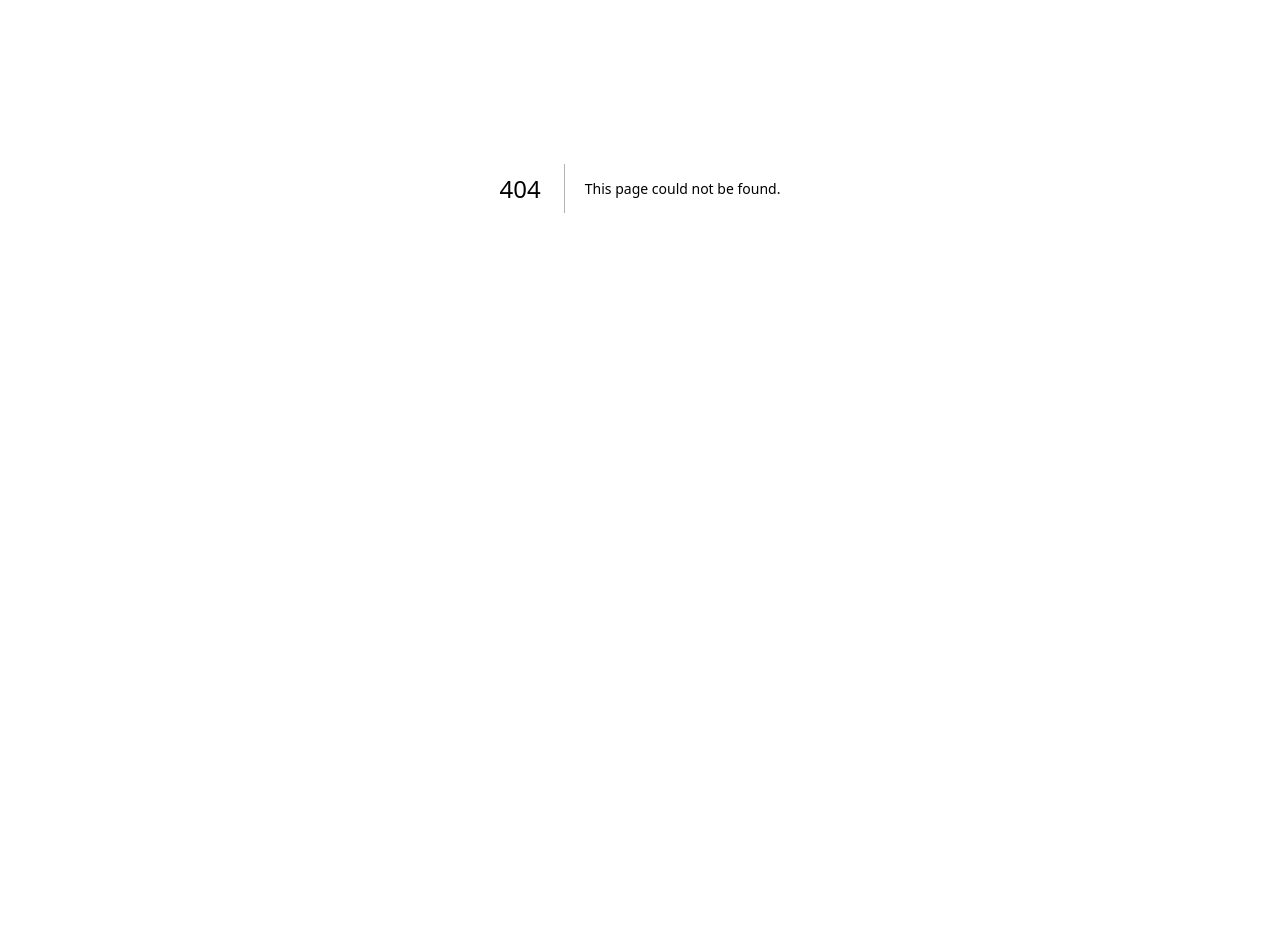
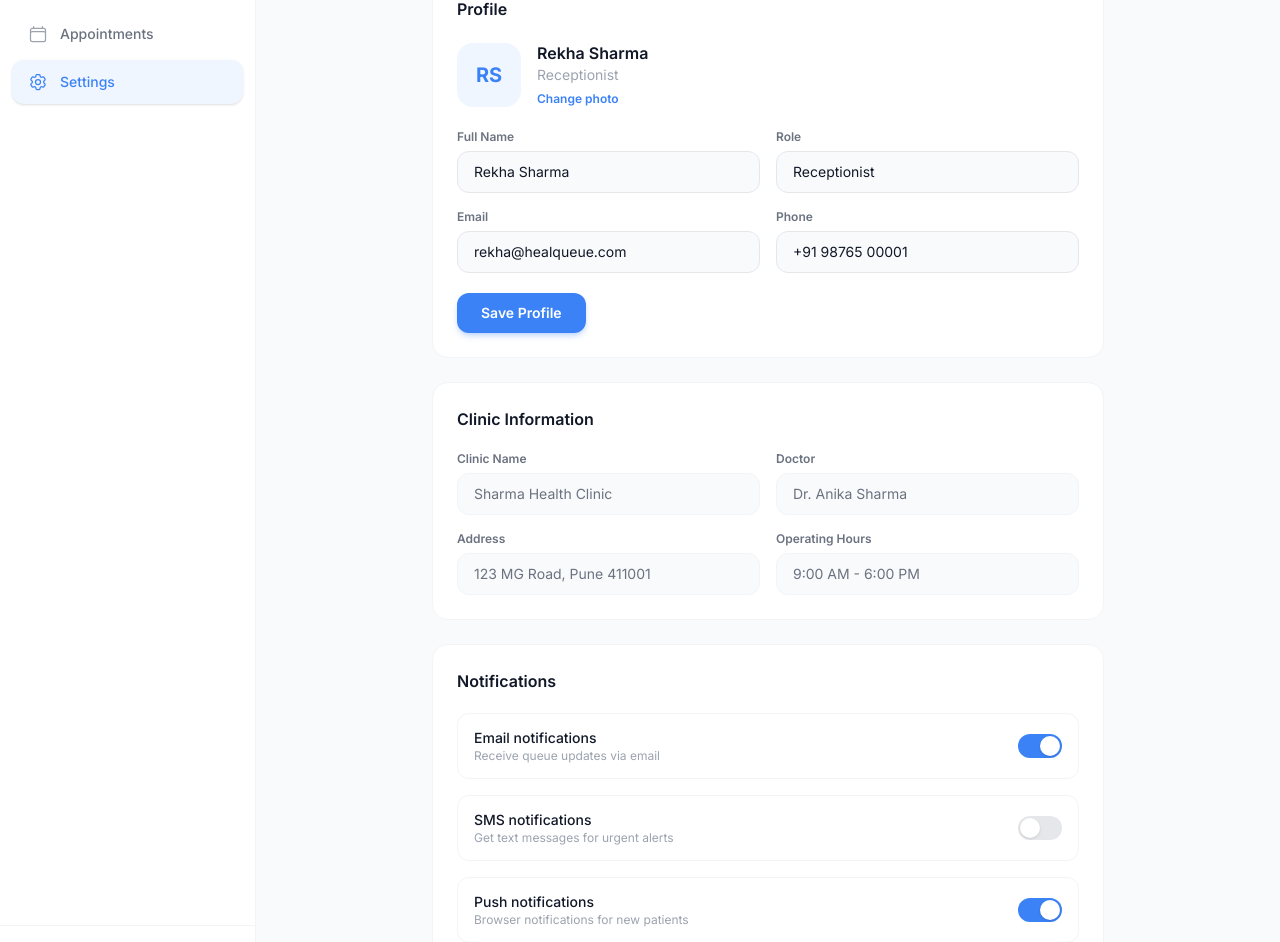
Before and after one commit to ShreshthaPratapSingh/HealQueue, a Next.js app in the folder apps/web/: page /receptionist/settings in a window 1280 px wide. Before the commit this address had no page. Shown: the part 212-1154 px from the top of the page. Before the commit the page ends 800 px from the top, so only its background shows below. Built offline with nearby package versions, Linux system fonts and the light colour scheme.

Commit message:
feat(receptionist): add settings with profile, clinic info, and notifications

```diff
--- /dev/null
+++ b/apps/web/src/app/receptionist/settings/page.tsx
@@ -0,0 +1,99 @@
+"use client";
+
+import { useState } from "react";
+import { motion } from "framer-motion";
+
+export default function SettingsPage() {
+  const [notifications, setNotifications] = useState({ email: true, sms: false, push: true });
+
+  return (
+    <motion.div initial={{ opacity: 0, y: 20 }} animate={{ opacity: 1, y: 0 }} transition={{ duration: 0.4 }}>
+      <h1 className="mb-1 text-2xl font-bold text-text-primary">Settings</h1>
+      <p className="mb-8 text-sm text-text-secondary">Manage your profile and clinic preferences</p>
+
+      <div className="mx-auto max-w-2xl space-y-6">
+        {/* Profile */}
+        <div className="rounded-2xl border border-border-light bg-white p-6">
+          <h3 className="mb-5 text-base font-semibold text-text-primary">Profile</h3>
+          <div className="mb-5 flex items-center gap-4">
+            <div className="flex h-16 w-16 items-center justify-center rounded-2xl bg-primary-50 text-xl font-bold text-primary">
+              RS
+            </div>
+            <div>
+              <p className="text-base font-semibold text-text-primary">Rekha Sharma</p>
+              <p className="text-sm text-text-muted">Receptionist</p>
+              <button className="mt-1 text-xs font-semibold text-primary hover:text-primary-dark transition-colors cursor-pointer">
+                Change photo
+              </button>
+            </div>
+          </div>
+          <div className="grid gap-4 sm:grid-cols-2">
+            {[
+              { label: "Full Name", value: "Rekha Sharma" },
+              { label: "Role", value: "Receptionist" },
+              { label: "Email", value: "rekha@healqueue.com" },
+              { label: "Phone", value: "+91 98765 00001" },
+            ].map((field) => (
+              <div key={field.label}>
+                <label className="mb-1.5 block text-xs font-semibold text-text-secondary">{field.label}</label>
+                <input
+                  type="text"
+                  defaultValue={field.value}
+                  className="w-full rounded-xl border border-border bg-bg-alt py-2.5 px-4 text-sm text-text-primary outline-none transition-all focus:border-primary focus:bg-white focus:ring-2 focus:ring-primary/10"
+                />
+              </div>
+            ))}
+          </div>
+          <button className="mt-5 rounded-xl bg-primary px-6 py-2.5 text-sm font-semibold text-white shadow-md shadow-primary/25 transition-all hover:bg-primary-dark active:scale-[0.98] cursor-pointer">
+            Save Profile
+          </button>
+        </div>
+
+        {/* Clinic Info */}
+        <div className="rounded-2xl border border-border-light bg-white p-6">
+          <h3 className="mb-5 text-base font-semibold text-text-primary">Clinic Information</h3>
+          <div className="grid gap-4 sm:grid-cols-2">
+            {[
+              { label: "Clinic Name", value: "Sharma Health Clinic" },
+              { label: "Doctor", value: "Dr. Anika Sharma" },
+              { label: "Address", value: "123 MG Road, Pune 411001" },
+              { label: "Operating Hours", value: "9:00 AM - 6:00 PM" },
+            ].map((field) => (
+              <div key={field.label}>
+                <label className="mb-1.5 block text-xs font-semibold text-text-secondary">{field.label}</label>
+                <div className="w-full rounded-xl border border-border-light bg-bg-alt py-2.5 px-4 text-sm text-text-secondary">
+                  {field.value}
+                </div>
+              </div>
+            ))}
+          </div>
+        </div>
+
+        {/* Notifications */}
+        <div className="rounded-2xl border border-border-light bg-white p-6">
+          <h3 className="mb-5 text-base font-semibold text-text-primary">Notifications</h3>
+          <div className="space-y-4">
+            {[
+              { key: "email" as const, label: "Email notifications", desc: "Receive queue updates via email" },
+              { key: "sms" as const, label: "SMS notifications", desc: "Get text messages for urgent alerts" },
+              { key: "push" as const, label: "Push notifications", desc: "Browser notifications for new patients" },
+            ].map((item) => (
+              <div key={item.key} className="flex items-center justify-between rounded-xl border border-border-light px-4 py-3.5">
+                <div>
+                  <p className="text-sm font-medium text-text-primary">{item.label}</p>
+                  <p className="text-xs text-text-muted">{item.desc}</p>
+                </div>
+                <button
+                  onClick={() => setNotifications({ ...notifications, [item.key]: !notifications[item.key] })}
+                  className={`relative h-6 w-11 rounded-full transition-colors duration-200 cursor-pointer ${notifications[item.key] ? "bg-primary" : "bg-gray-200"}`}
+                >
+                  <span className={`absolute top-0.5 left-0.5 h-5 w-5 rounded-full bg-white shadow transition-transform duration-200 ${notifications[item.key] ? "translate-x-5" : ""}`} />
+                </button>
+              </div>
+            ))}
+          </div>
+        </div>
+      </div>
+    </motion.div>
+  );
+}
```
